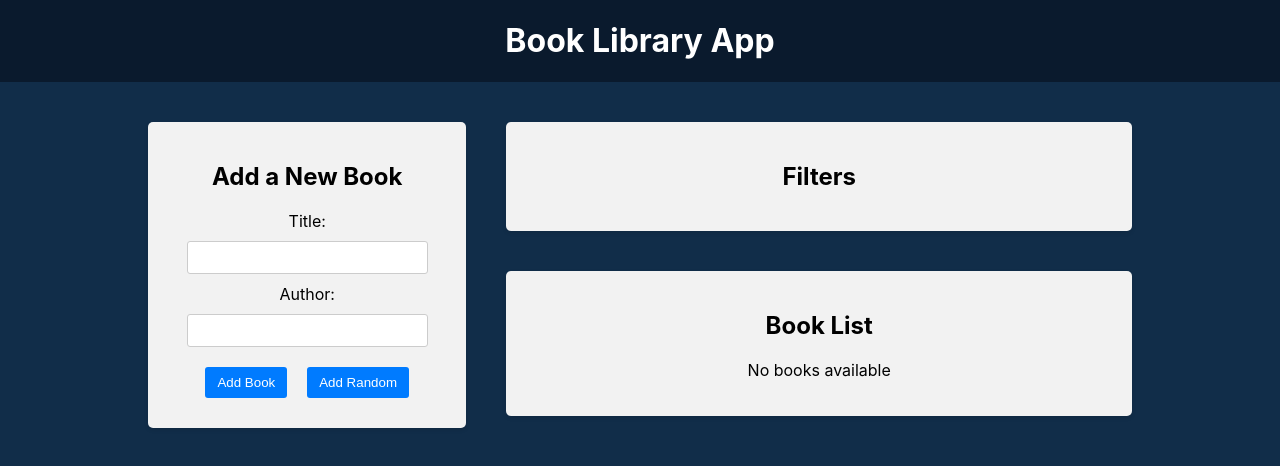
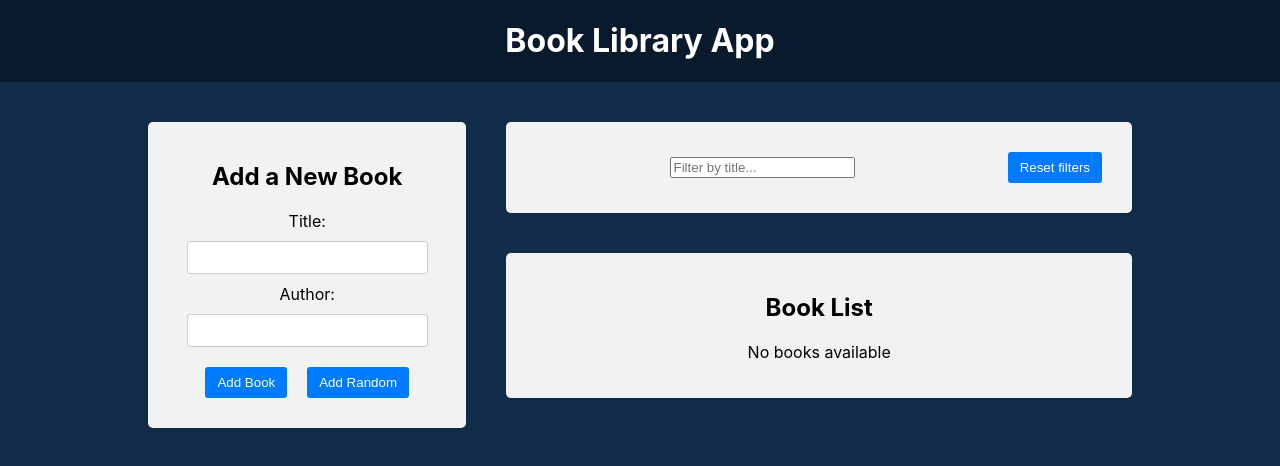
Before and after one commit to Krissnow/book_library, a React (Create React App) app: page / in a window 1280 px wide. Shown: the top 466 px of the page. Built offline with nearby package versions, Linux system fonts and the light colour scheme.

Commit message:
Filter Redux slice and filter by title

```diff
--- a/src/components/BookList/BookList.jsx
+++ b/src/components/BookList/BookList.jsx
@@ -1,10 +1,12 @@
 import { useSelector, useDispatch } from "react-redux";
 import { BsBookmarkStar, BsBookmarkStarFill } from "react-icons/bs";
 import { deleteBook, toggleFavorite } from "../../redux/books/actionCreators";
+import { selectTitleFilter } from "../../redux/slices/filterSlice";
 import "./BookList.css";
 
 const BookList = () => {
   const books = useSelector((state) => state.books);
+  const titleFilter = useSelector(selectTitleFilter);
   const dispatch = useDispatch();
 
   const handleDeleteBook = (id) => {
@@ -15,6 +17,13 @@ const BookList = () => {
     dispatch(toggleFavorite(id));
   };
 
+  const filtredBooks = books.filter((book) => {
+    const matchesTitle = book.title
+      .toLowerCase()
+      .includes(titleFilter.toLowerCase());
+    return matchesTitle;
+  });
+
   return (
     <div className="app-block book-list">
       <h2>Book List</h2>
@@ -22,7 +31,7 @@ const BookList = () => {
         <p>No books available</p>
       ) : (
         <ul>
-          {books.map((book, i) => (
+          {filtredBooks.map((book, i) => (
             <li key={book.id}>
               <div className="book-info">
                 {++i}. {book.title} by <strong>{book.author}</strong>
--- a/src/components/Filter/Filter.jsx
+++ b/src/components/Filter/Filter.jsx
@@ -1,9 +1,38 @@
+import { useDispatch, useSelector } from "react-redux";
+import {
+  setTitleFilter,
+  selectTitleFilter,
+  resetFilters,
+} from "../../redux/slices/filterSlice";
 import "./Filter.css";
 
 const Filter = () => {
+  const dispatch = useDispatch();
+  const titleFilter = useSelector(selectTitleFilter);
+
+  const handleTitleFilterChange = (e) => {
+    dispatch(setTitleFilter(e.target.value));
+  };
+
+  const handleResetFilters = () => {
+    dispatch(resetFilters());
+  };
+
   return (
     <div className="app-block filter">
-      <h2>Filters</h2>
+      <div className="filter-row">
+        <div className="filter-group">
+          <input
+            tupe="text"
+            value={titleFilter}
+            placeholder="Filter by title..."
+            onChange={handleTitleFilterChange}
+          />
+        </div>
+        <button type="button" onClick={handleResetFilters}>
+          Reset filters
+        </button>
+      </div>
     </div>
   );
 };
--- /dev/null
+++ b/src/redux/slices/filterSlice.js
@@ -0,0 +1,24 @@
+import { createSlice } from "@reduxjs/toolkit";
+
+const initialState = {
+  title: "",
+};
+
+const filterSlice = createSlice({
+  name: "filter",
+  initialState,
+  reducers: {
+    setTitleFilter: (state, action) => {
+      return { ...state, title: action.payload };
+    },
+    resetFilters: (state) => {
+      return initialState;
+    },
+  },
+});
+
+export const { setTitleFilter, resetFilters } = filterSlice.actions;
+
+export const selectTitleFilter = (state) => state.filter.title;
+
+export default filterSlice.reducer;
--- a/src/redux/store.js
+++ b/src/redux/store.js
@@ -1,9 +1,11 @@
 import { configureStore } from "@reduxjs/toolkit";
 import booksReducer from "./books/reducer";
+import filterReducer from "./slices/filterSlice";
 
 const store = configureStore({
   reducer: {
     books: booksReducer,
+    filter: filterReducer,
   },
 });
 
```
